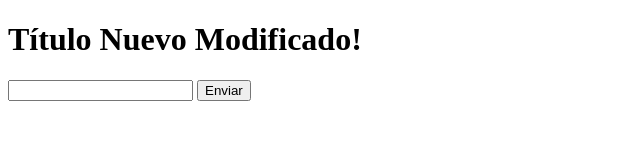
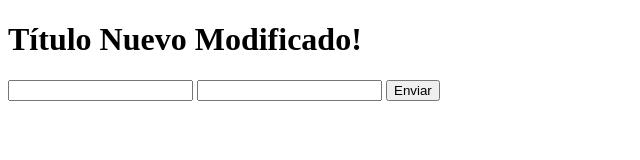
Before and after one commit to Anthony0403/Hello-Git, a plain HTML site: page index.html in a window 1280 px wide. Shown: the whole page, without its empty margins (0-640 px from the left). Drawn offline with Linux system fonts and the light colour scheme.

Commit message:
Se agrego lastname

```diff
--- a/index.html
+++ b/index.html
@@ -10,6 +10,7 @@
 
     <form action="#" method="get">
         <input type="text" name="Firstname" id="name">
+        <input type="text" name="Lastname" id="lastname">
         <input type="button" value="Enviar">
 
     </form>
```
